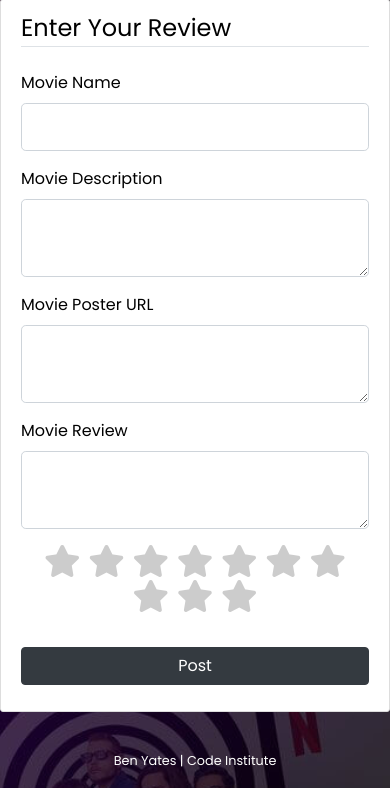
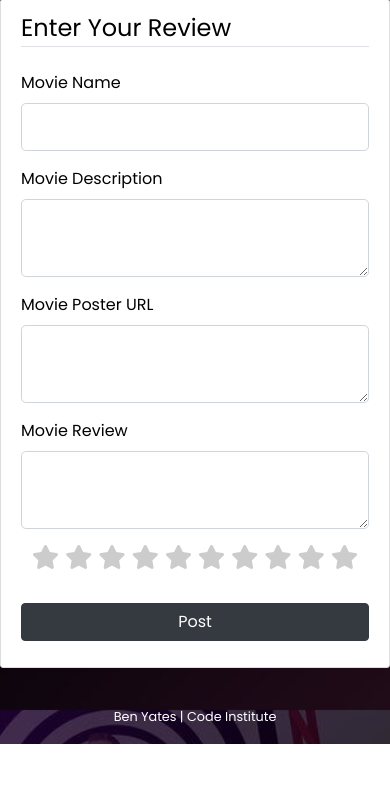
Before and after one commit to BYates1289/Flask-Movie-Review, a Flask app: page /give-review in a window 390 px wide. Shown: the part 134-922 px from the top of the page. After the commit the page ends 878 px from the top, so only its background shows below. Run offline with Flask 2, Linux system fonts and the light colour scheme; some libraries are stand-ins or nearby versions.

Commit message:
Adjusted rating star sizes on different mobile screen sizes.

```diff
--- a/flixreviews/static/css/main.css
+++ b/flixreviews/static/css/main.css
@@ -168,7 +168,7 @@ body {
     }
 }
 @media screen and (max-width: 500px) {
-     .heading {
+    .heading {
         font-size: 22px;
         margin-top: 1rem;
     }
@@ -178,11 +178,19 @@ body {
     .stars {
         font-size: 22px;
     }
+    .rating-stars {
+        font-size: 12px;
+    }
     .movie-info p {
         font-size: 14px;
     }
     .mobile-center {
         text-align: center !important;
+    }
+}
+@media screen and (max-width: 375px) {
+    .rating-stars {
+        font-size: 11px;
     }
 }
 @media screen and (max-width: 320px) {
```
